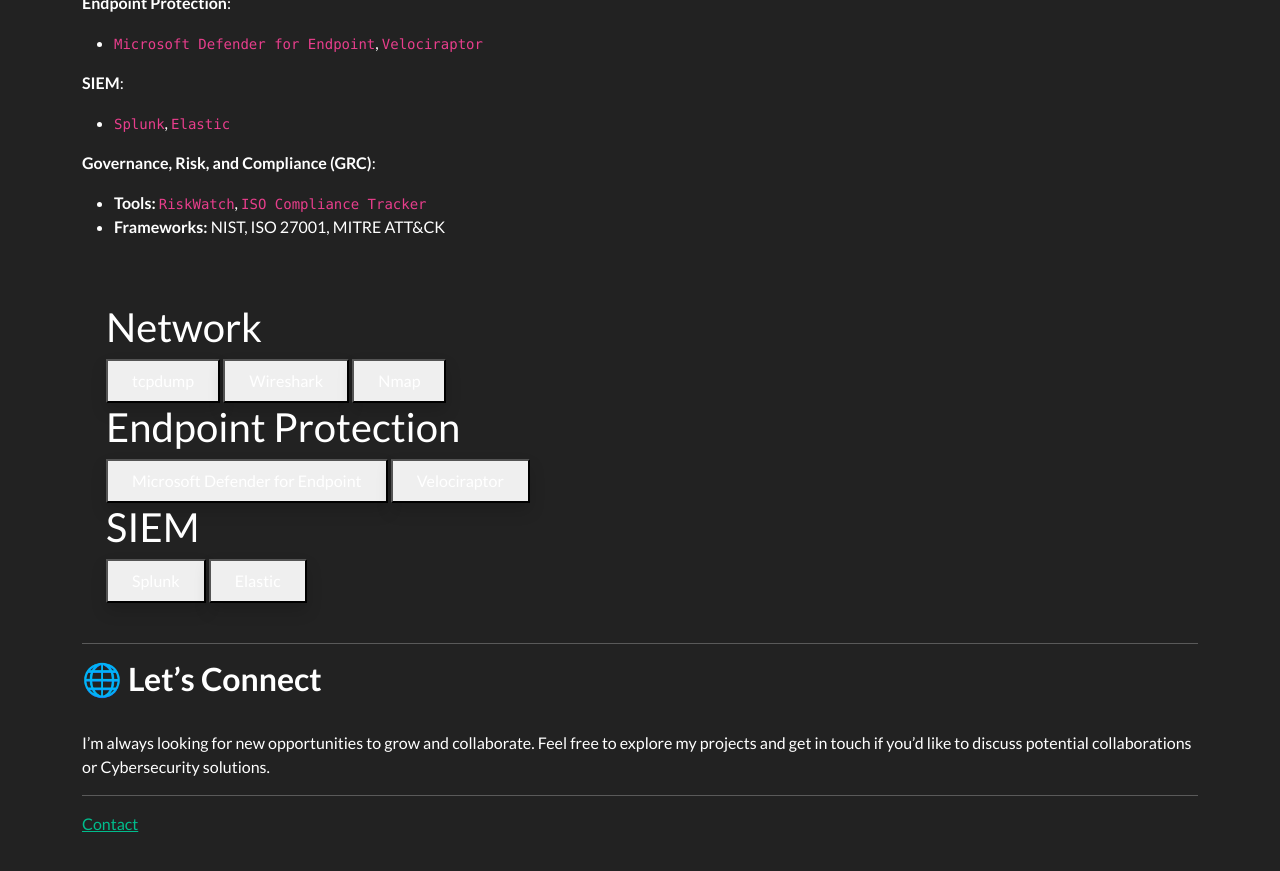
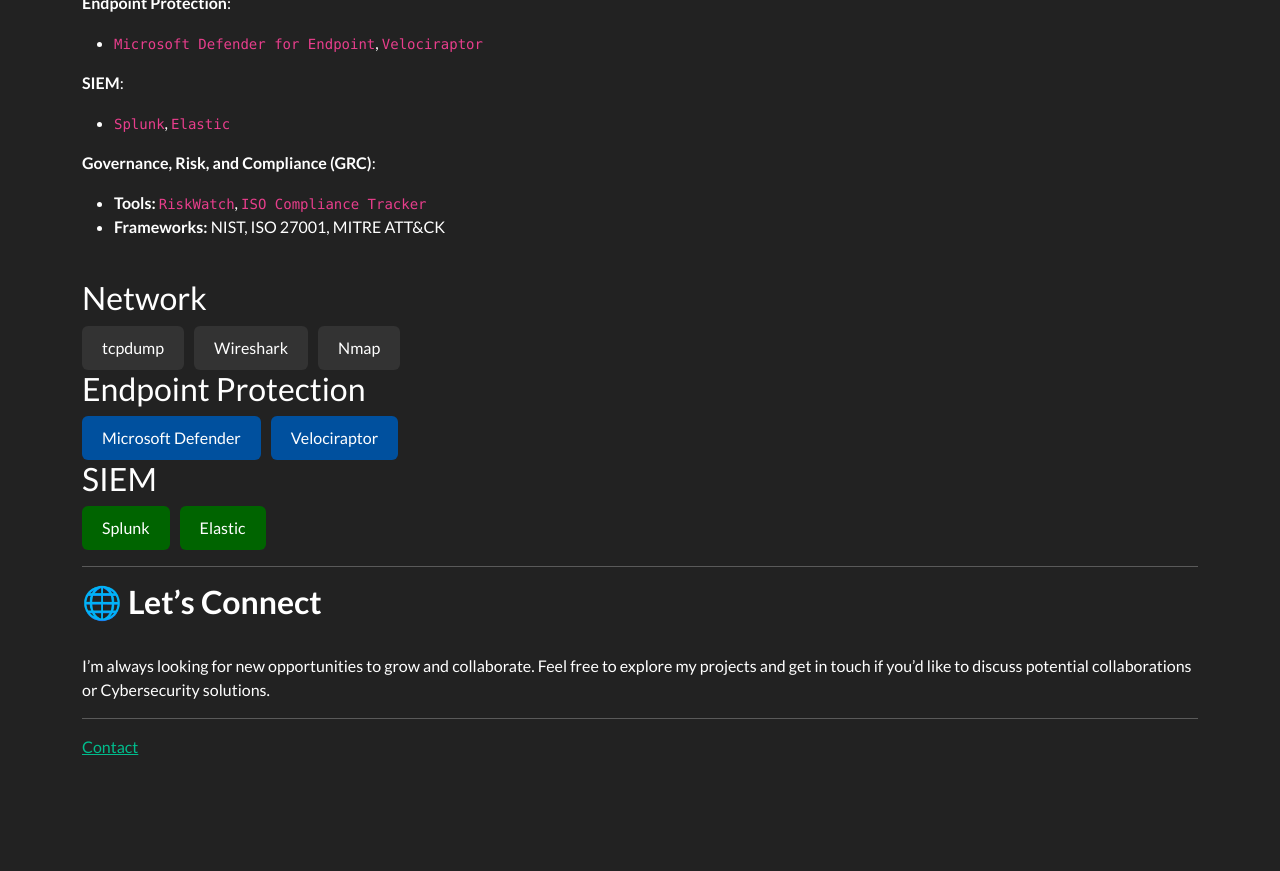
Before and after one commit to JKopal101/jkopal101.github.io, a Jekyll site: the page built from index.md, in a window 1280 px wide and 900 px high, scrolled down 1212 px. Shown: the top 871 px of the window. Built offline with Jekyll 4.4.1, drawn with Linux system fonts in a browser that asks for light colours; after the commit the page ends 2035 px from its top, so only the background shows below that.

Commit message:
Update index.md

```diff
--- a/index.md
+++ b/index.md
@@ -56,36 +56,23 @@ I’ve honed my skills through hands-on projects, certification programs, and re
 - **Frameworks:** NIST, ISO 27001, MITRE ATT&CK
 <br>
 
-<div class="p-4 space-y-6">
+<h3>Network</h3>
+<div style="display: flex; gap: 10px; flex-wrap: wrap;">
+  <button style="padding: 10px 20px; border: none; background-color: #333; color: white; border-radius: 6px; cursor: default;">tcpdump</button>
+  <button style="padding: 10px 20px; border: none; background-color: #333; color: white; border-radius: 6px; cursor: default;">Wireshark</button>
+  <button style="padding: 10px 20px; border: none; background-color: #333; color: white; border-radius: 6px; cursor: default;">Nmap</button>
+</div>
 
-  <!-- Network Tools -->
-  <div>
-    <h2 class="text-lg font-semibold mb-2">Network</h2>
-    <div class="flex flex-wrap gap-3">
-      <button class="px-4 py-2 bg-gray-800 text-white rounded-md shadow hover:bg-gray-700">tcpdump</button>
-      <button class="px-4 py-2 bg-gray-800 text-white rounded-md shadow hover:bg-gray-700">Wireshark</button>
-      <button class="px-4 py-2 bg-gray-800 text-white rounded-md shadow hover:bg-gray-700">Nmap</button>
-    </div>
-  </div>
+<h3>Endpoint Protection</h3>
+<div style="display: flex; gap: 10px; flex-wrap: wrap;">
+  <button style="padding: 10px 20px; border: none; background-color: #00509E; color: white; border-radius: 6px; cursor: default;">Microsoft Defender</button>
+  <button style="padding: 10px 20px; border: none; background-color: #00509E; color: white; border-radius: 6px; cursor: default;">Velociraptor</button>
+</div>
 
-  <!-- Endpoint Protection -->
-  <div>
-    <h2 class="text-lg font-semibold mb-2">Endpoint Protection</h2>
-    <div class="flex flex-wrap gap-3">
-      <button class="px-4 py-2 bg-blue-800 text-white rounded-md shadow hover:bg-blue-700">Microsoft Defender for Endpoint</button>
-      <button class="px-4 py-2 bg-blue-800 text-white rounded-md shadow hover:bg-blue-700">Velociraptor</button>
-    </div>
-  </div>
-
-  <!-- SIEM -->
-  <div>
-    <h2 class="text-lg font-semibold mb-2">SIEM</h2>
-    <div class="flex flex-wrap gap-3">
-      <button class="px-4 py-2 bg-green-800 text-white rounded-md shadow hover:bg-green-700">Splunk</button>
-      <button class="px-4 py-2 bg-green-800 text-white rounded-md shadow hover:bg-green-700">Elastic</button>
-    </div>
-  </div>
-
+<h3>SIEM</h3>
+<div style="display: flex; gap: 10px; flex-wrap: wrap;">
+  <button style="padding: 10px 20px; border: none; background-color: #006400; color: white; border-radius: 6px; cursor: default;">Splunk</button>
+  <button style="padding: 10px 20px; border: none; background-color: #006400; color: white; border-radius: 6px; cursor: default;">Elastic</button>
 </div>
 
 
```
